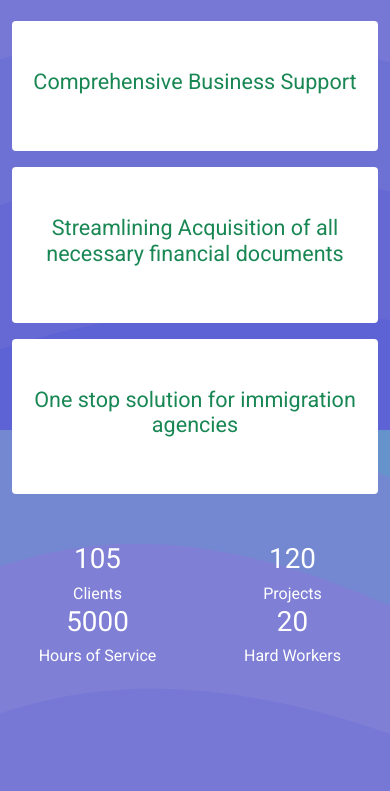
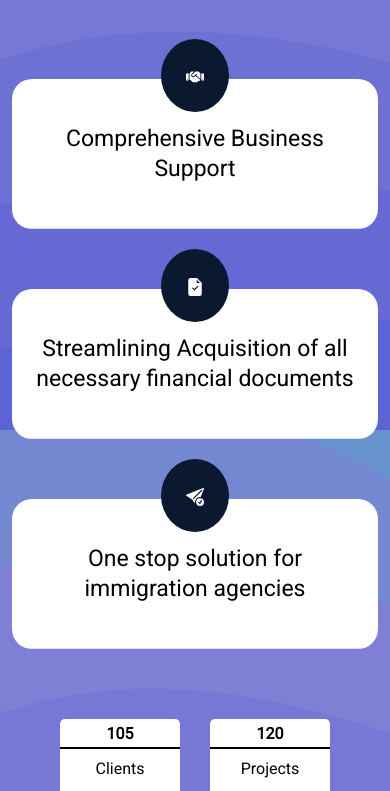
Before and after one commit to abhinavdawar/primefileadvisors, a React (Create React App) app: page /about in a window 390 px wide. Shown: the part 1240-2031 px from the top of the page. Built offline with nearby package versions, Linux system fonts and the light colour scheme; a web font is replaced by a local one.

Commit message:
added some Ui changes'

```diff
--- a/src/App.css
+++ b/src/App.css
@@ -126,31 +126,28 @@ nav {
 	animation: showLinks 0.5s forwards 0.3s;
 	padding: 5px 15px;
 	border-radius: 10px;
-	/* font-weight: 700; */
-}
+	background: linear-gradient(#0a1930 50%, #fff 0) 0 var(--_d, 0) / 100% 200%
+			no-repeat,
+		linear-gradient(#0a1930 50%, #0a1930 0) 0 var(--_d, 0) / 100% 200% no-repeat;
+
+	transition: 0.8s;
+}
+.active,
 .links .link:hover {
-	/* background: rgba(127, 127, 213, 1);
-	background: linear-gradient(
-		90deg,
-		rgba(127, 127, 213, 1) 10%,
-		rgba(145, 234, 228, 1) 90%
-	); */
+	--_d: 100%;
+	color: #0a1930 !important;
+}
+/* .links .link:hover {
 	background-color: #172b46;
 	color: #fff !important;
 	transition: 0.1s ease-in-out !important;
-}
-
-.active {
-	/* background: rgba(127, 127, 213, 1);
-	background: linear-gradient(
-		90deg,
-		rgba(127, 127, 213, 1) 10%,
-		rgba(145, 234, 228, 1) 90%
-	); */
+} */
+
+/* .active {
 	background-color: #172b46;
 	color: #fff !important;
 	transition: 0.1s ease-in-out !important;
-}
+} */
 
 .links Link {
 	text-decoration: none;
@@ -282,17 +279,24 @@ nav {
 	transition: border-radius 1s ease-out;
 	z-index: 1;
 	padding: 20px;
-	/* background: rgb(127, 127, 213);
-	background: linear-gradient(
-		90deg,
-		rgb(115, 135, 246) 16%,
-		rgb(89, 247, 231) 90%
-	); */
 	background-color: #172b46;
 	border-radius: 200% 200% 200% 200%/ 200% 200% 200% 200%;
 	box-shadow: inset -6px -6px 0px rgba(0, 0, 0, 1),
 		inset 6px -6px 0px rgba(89, 89, 89, 0.5);
 	text-align: center;
+	--_g1: conic-gradient(from 90deg at 50% 75%, #172b46 90deg, #fff 0) no-repeat;
+	--_g2: conic-gradient(from 90deg at 50% 75%, #172b46 90deg, #172b46 0)
+		no-repeat;
+	background: var(--_g1) 0 calc(134% - var(--_p, 0%)),
+		var(--_g2) 0 calc(134% - var(--_p, 0%)),
+		var(--_g1) 100% calc(200% - var(--_p, 0%)),
+		var(--_g2) 100% calc(200% - var(--_p, 0%)), #172b46;
+	background-size: 50.2% 400%;
+	transition: 0.8s;
+}
+.feature:hover {
+	--_p: 134%;
+	color: #172b46;
 }
 .feature p {
 	max-width: 90%;
@@ -311,9 +315,19 @@ nav {
 	background-color: #172b46;
 	color: #fff;
 	outline: none;
-	border-radius: 10px;
+	border: none;
+	border-radius: 5px;
 	width: 280px;
 	margin: 0 30px;
+	background: linear-gradient(-45deg, #172b46 40%, #172b46 0 60%, #fff 0)
+			right/300% 100% no-repeat,
+		linear-gradient(-45deg, #172b46 40%, #172b46 0 60%, #ffff 0) right/300% 100%
+			no-repeat;
+	transition: 0.8s;
+}
+.btn-conatiner button:hover {
+	background-position: left;
+	color: #172b46;
 }
 
 .tagline-container {
@@ -614,6 +628,89 @@ textarea:focus {
 	width: 50%;
 	text-align: center;
 }
+.work-container {
+	width: 100%;
+	display: flex;
+	align-items: center;
+	justify-content: center;
+	overflow: visible !important;
+	flex-wrap: nowrap;
+	margin-top: 30px;
+}
+.work-container .work {
+	display: flex;
+	flex-direction: column;
+	align-items: center;
+	justify-content: center;
+	height: 250px;
+	width: 25%;
+	border-radius: 20px;
+	background-color: #fff;
+	color: #000;
+	position: relative;
+	overflow: visible !important;
+
+	margin: 30px 20px 0 20px;
+	padding: 0 20px;
+	background: linear-gradient(90deg, #fff 50%, #0a1930 0),
+		linear-gradient(-90deg, #fff 50%, #0a1930 0),
+		linear-gradient(90deg, #ffff 50%, #fff 0),
+		linear-gradient(-90deg, #ffff 50%, #fff 0);
+	background-repeat: no-repeat;
+	background-size: 200% 51%;
+	background-position: top left, bottom right;
+	transition: 0.8s;
+}
+.work-container .work:hover {
+	background-position: top right, bottom left;
+	color: #fff;
+}
+.work i {
+	margin: 0px 0px 0px 0px;
+	padding: 25px;
+	background-color: #0a1930;
+	font-size: 18px !important;
+	border-radius: 50%;
+	color: #fff;
+	position: absolute;
+	top: -40px;
+	z-index: 2;
+}
+.work p {
+	font-size: 23px;
+}
+.stats-container {
+	display: flex;
+	align-items: center;
+	justify-content: center;
+	margin-top: 40px;
+}
+.stats-group {
+	display: flex;
+	align-items: center;
+	justify-content: center;
+}
+.stats {
+	height: 100px;
+	width: 150px;
+	text-align: center;
+	background-color: #fff;
+	color: #000;
+	margin: 0 5%;
+	border-radius: 5px;
+}
+.stats h6 {
+	width: 100%;
+	height: 30px;
+	padding: 5px 0 0 0;
+	border-bottom: 2px solid #000;
+	font-weight: 700;
+}
+.stats p {
+	width: 100%;
+	height: 60px;
+	padding: 10px 20px;
+}
 .info-image img {
 	height: 50%;
 	width: 50%;
@@ -675,19 +772,25 @@ textarea:focus {
 }
 #testimonials article #reviews {
 	display: flex;
-	color: #000;
+	color: #fff;
 	margin: 2rem 1.5rem;
 }
 #testimonials article #reviews .review {
-	/* background-color: #0d77bb; */
-	background: rgb(127, 127, 213);
-	background: linear-gradient(
-		90deg,
-		rgb(115, 135, 246) 16%,
-		rgb(89, 247, 231) 90%
-	);
+	background-color: #0a1930;
+
 	margin: 0 1.125rem;
 	padding: 1.5rem;
+	background: linear-gradient(#0a1930 50%, #fff 0) 0 var(--_d, 0) / 100% 200%
+			no-repeat,
+		linear-gradient(#0a1930 50%, #0a1930 0) 0 var(--_d, 0) / 100% 200% no-repeat;
+
+	transition: 0.8s;
+}
+#testimonials article #reviews .review:hover {
+	--_d: 55%;
+}
+#testimonials article #reviews .review:hover .review-text {
+	color: #0a1930 !important;
 }
 #testimonials article #reviews .review .reviewer-details {
 	display: flex;
@@ -1298,13 +1401,9 @@ textarea:focus {
 }
 
 @media screen and (max-width: 900px) {
-	.video-container {
-		height: 120vh;
-	}
 	.landing-container {
 		height: auto;
 		text-align: center;
-		top: 100px;
 	}
 	#landing .content {
 		width: 100%;
@@ -1387,6 +1486,21 @@ textarea:focus {
 		width: 100%;
 	}
 
+	.work-container {
+		flex-direction: column;
+	}
+	.work-container .work {
+		margin: 0;
+		margin-top: 60px;
+		width: 100%;
+		height: 150px;
+	}
+	.stats-container {
+		flex-direction: column;
+	}
+	.stats-group {
+		margin-top: 30px;
+	}
 	.about-text h1 {
 		font-size: 30px;
 		font-weight: 400;
@@ -1455,6 +1569,7 @@ textarea:focus {
 		border-left: 5px solid #0042f6;
 		width: 100%;
 		font-size: 13px;
+		text-align: left;
 	}
 	.networth-left h6,
 	.networth-right h6 {
@@ -1487,6 +1602,7 @@ textarea:focus {
 		justify-content: center;
 		margin-top: 40px;
 		padding: 0 20px;
+		margin-left: 0;
 	}
 	.prop-cont2-left,
 	.prop-cont2-right,
@@ -1496,6 +1612,7 @@ textarea:focus {
 		width: 100%;
 		margin-left: 0;
 		margin-right: 0;
+		text-align: left;
 	}
 	.prop-cont2-left,
 	.prop-cont3-left {
--- a/src/pages/About.js
+++ b/src/pages/About.js
@@ -6,6 +6,8 @@ import AboutUs from '../assets/AboutUs.svg';
 import ReviewSlider from '../components/ReviewSlider';
 import { motion } from 'framer-motion';
 import { Zoom, Fade } from 'react-awesome-reveal';
+import { FaHandshake } from 'react-icons/fa';
+import { BsFileEarmarkCheckFill, BsSendCheckFill } from 'react-icons/bs';
 
 const About = () => {
 	useEffect(() => {
@@ -89,54 +91,56 @@ const About = () => {
 						</p>
 					</Zoom>
 					<hr className='divider-sm my-3' />
-					<div className='row text-success'>
-						<div className='col-md-4'>
-							<div className='icon rounded mt-3 py-5 bg-white'>
-								<i className='fas fa-code fa-3x mb-4'></i>
-								<h3 className='h4 mb-2'>Comprehensive Business Support</h3>
+					<div className='work-container'>
+						<div className='work'>
+							<i className=''>
+								<FaHandshake />
+							</i>
+							<p className=''>Comprehensive Business Support</p>
+						</div>
+						<div className='work'>
+							<i className=''>
+								<BsFileEarmarkCheckFill />
+							</i>
+							<p className=''>
+								Streamlining Acquisition of all necessary financial documents
+							</p>
+						</div>
+						<div className='work'>
+							<i className=''>
+								<BsSendCheckFill />
+							</i>
+							<p className=''>One stop solution for immigration agencies</p>
 						</div>
 					</div>
-						<div className='col-md-4'>
-							<div className='icon rounded mt-3 py-5 bg-white'>
-								<i className='fas fa-mobile-alt fa-3x mb-4'></i>
-								<h3 className='h4 mb-2'>
-									Streamlining Acquisition of all necessary financial documents{' '}
-								</h3>
-							</div>
-						</div>
-						<div className='col-md-4'>
-							<div className='icon rounded mt-3 py-5 bg-white'>
-								<i className='fas fa-headset fa-3x mb-4'></i>
-								<h3 className='h4 mb-2'>
-									One stop solution for immigration agencies
-								</h3>
-							</div>
-						</div>
-					</div>
-					<div className='row my-5'>
-						<div className='col-lg-3 col-6'>
+					<div className='stats-container'>
+						<div className='stats-group'>
+							<div className=' stats'>
 								<Zoom>
-								<h6 className='h1 font-weight-bold'>105</h6>
+									<h6 className=''>105</h6>
 								</Zoom>
 								<p>Clients</p>
 							</div>
-						<div className='col-lg-3 col-6'>
+							<div className='stats'>
 								<Zoom>
-								<h6 className='h1 font-weight-bold'>120</h6>
+									<h6 className=''>120</h6>
 								</Zoom>
 								<p>Projects</p>
 							</div>
-						<div className='col-lg-3 col-6'>
+						</div>
+						<div className='stats-group'>
+							<div className='stats'>
 								<Zoom>
-								<h6 className='h1 font-weight-bold'>5000</h6>
+									<h6 className=''>5000</h6>
 								</Zoom>
 								<p>Hours of Service</p>
 							</div>
-						<div className='col-lg-3 col-6'>
+							<div className='stats'>
 								<Zoom>
-								<h6 className='h1 font-weight-bold'>20</h6>
+									<h6 className=''>20</h6>
 								</Zoom>
 								<p>Hard Workers</p>
+							</div>
 						</div>
 					</div>
 				</div>
--- a/src/pages/Homepage.js
+++ b/src/pages/Homepage.js
@@ -27,7 +27,7 @@ const Homepage = () => {
 			<div className='landing-container'>
 				<div className='content'>
 					<h1 className=''>
-						<span>Prime File Advisors</span>
+						Prime <span>File</span> Advisors
 					</h1>
 					<h2 className=''>A one-stop solution for immigration agencies.</h2>
 					<h6>Check out what we can do for you</h6>
```
Lines whose indentation alone changed are shown as unchanged.
